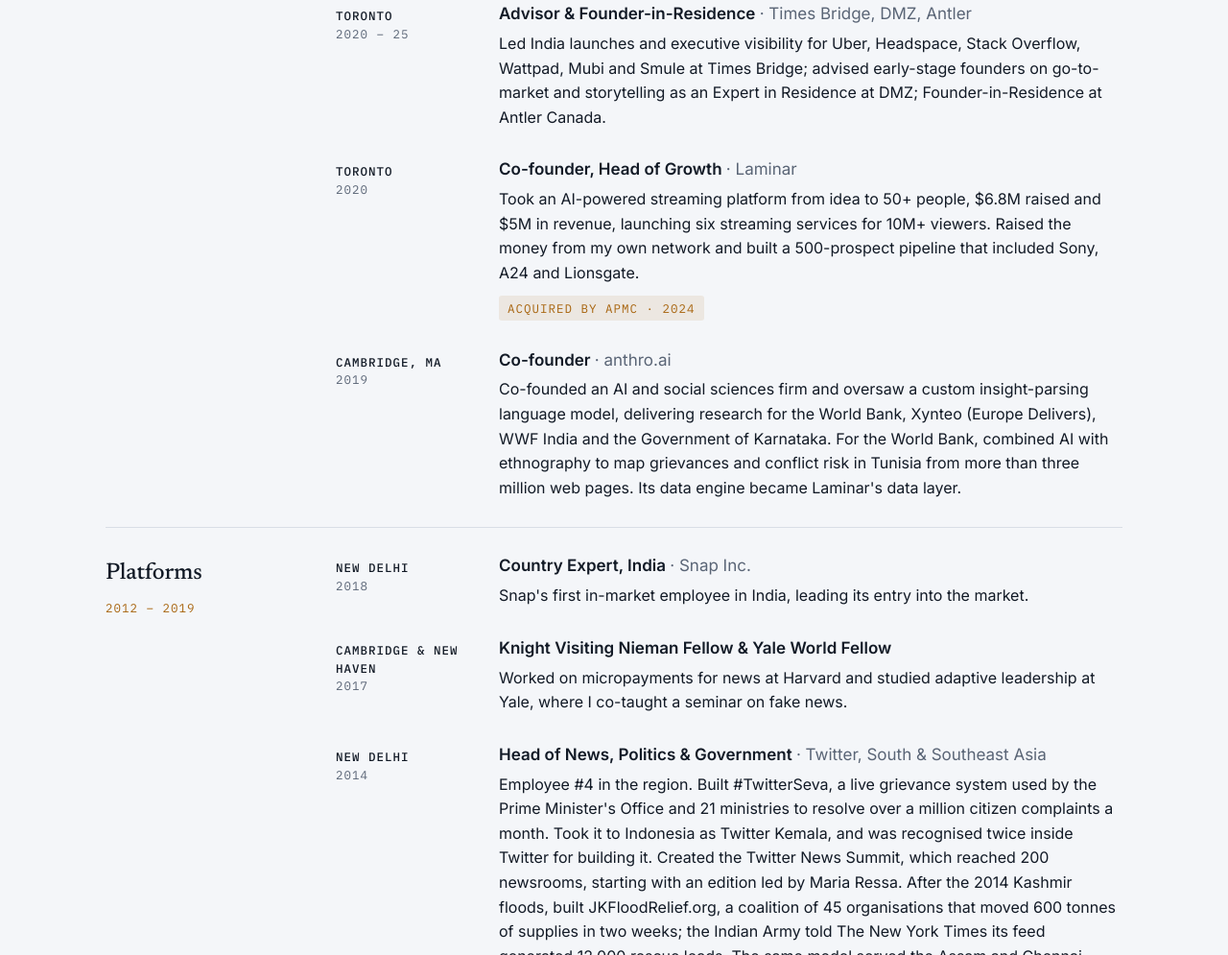
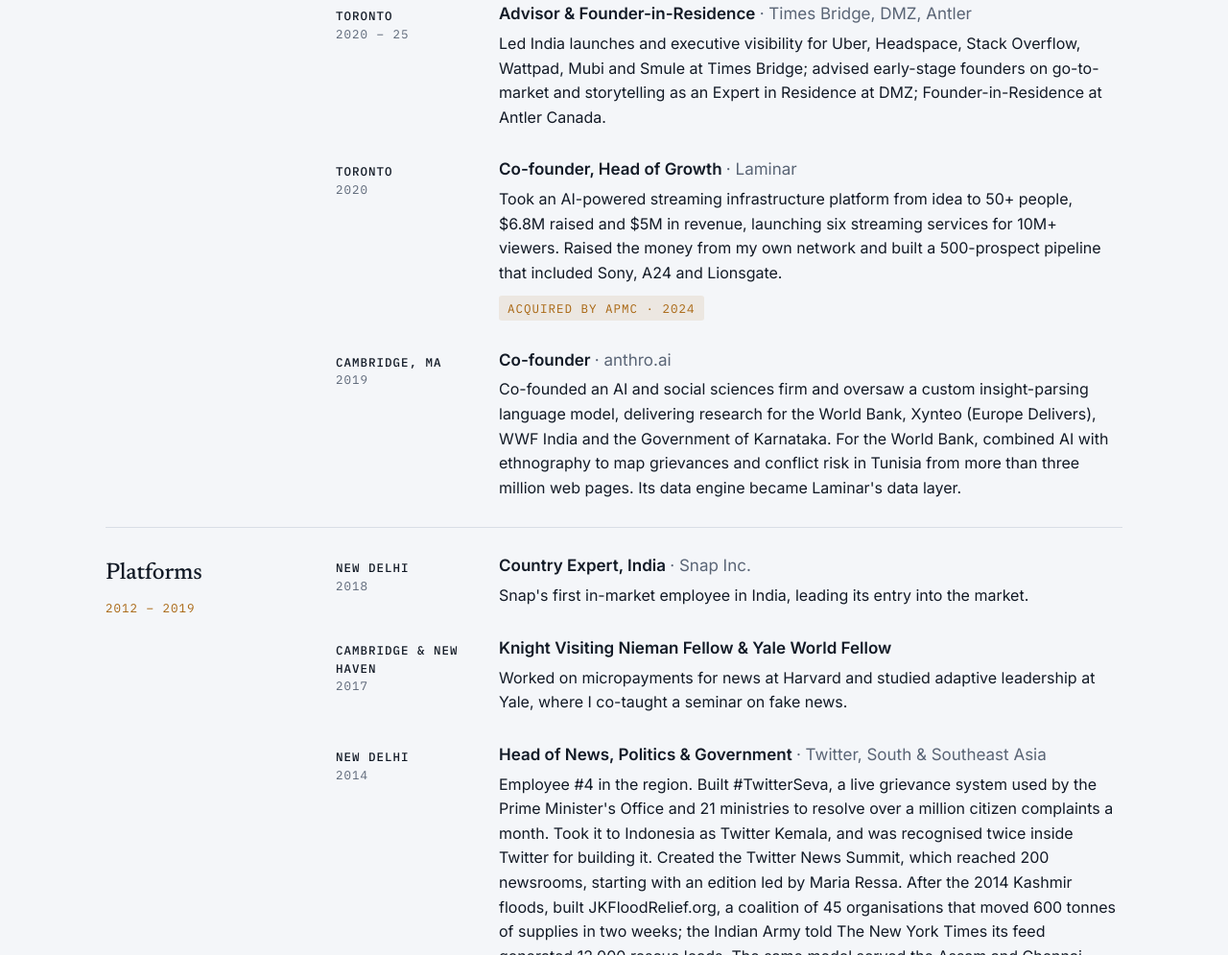
Before and after one commit to raheelkhursheed-boop/madheart, a plain HTML site: page sites/raheelkhursheed.com/index.html in a window 1280 px wide. Shown: the part 1816-2811 px from the top of the page at 96% size. Drawn offline with Linux system fonts and the light colour scheme.

Commit message:
raheelkhursheed.com: describe Laminar as an AI-powered streaming infrastructure platform
Co-Authored-By: Claude Opus 5.5 <noreply@anthropic.com>
Claude-Session: https://claude.ai/code/session_01UJz8aqUQuCRAWtWFurkVEb

```diff
--- a/sites/raheelkhursheed.com/index.html
+++ b/sites/raheelkhursheed.com/index.html
@@ -253,7 +253,7 @@ footer .wrap{padding-block:22px;color:var(--muted);display:flex;justify-content:
         <div class="entry">
           <div class="dateline mono"><b>Toronto</b>2020</div>
           <div><h4>Co-founder, Head of Growth <span>· Laminar</span></h4>
-          <p>Took an AI-powered streaming platform from idea to 50+ people, $6.8M raised and $5M in revenue, launching six streaming services for 10M+ viewers. Raised the money from my own network and built a 500-prospect pipeline that included Sony, A24 and Lionsgate.</p>
+          <p>Took an AI-powered streaming infrastructure platform from idea to 50+ people, $6.8M raised and $5M in revenue, launching six streaming services for 10M+ viewers. Raised the money from my own network and built a 500-prospect pipeline that included Sony, A24 and Lionsgate.</p>
           <span class="tag mono">Acquired by APMC · 2024</span></div>
         </div>
         <div class="entry">
```
